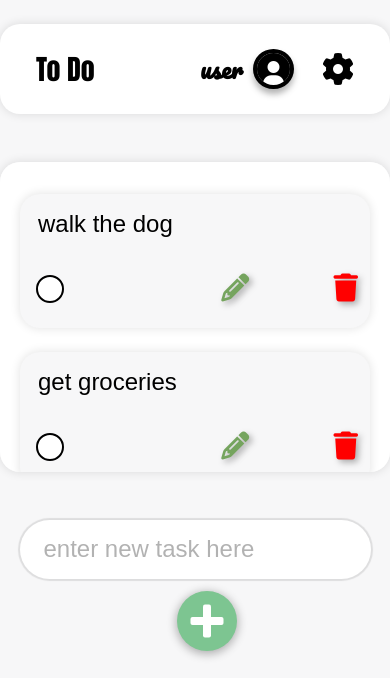
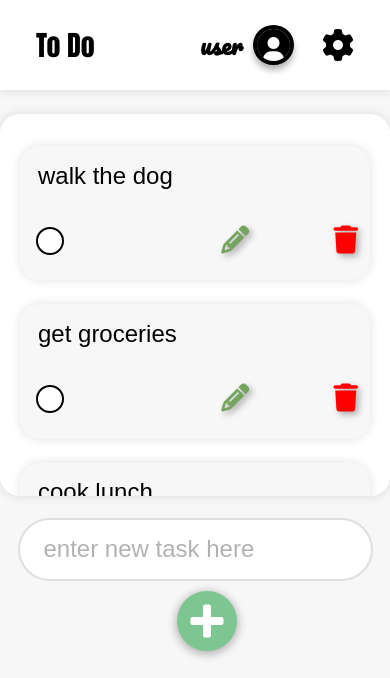
Before and after one commit to DevUn-known/stuff-to-do, a website: page public/index.html in a window 390 px wide. Drawn offline with Linux system fonts and the light colour scheme.

Commit message:
fixed the nav margin issue

```diff
--- a/public/style.css
+++ b/public/style.css
@@ -294,10 +294,16 @@ button.delete {
   #container-main  {
     width: 100%;
   }
+  #nav-bar {
+    margin: 0;
+    border-radius: 0;
+  }
+  #tasks {
+    margin-bottom: 0;
+  }
   #tasks li {
     grid-template-columns: repeat(3, 1fr);
     grid-template-rows: repeat(2, 1fr);
-
   }
   .task-title {
     width: 100%;
```
